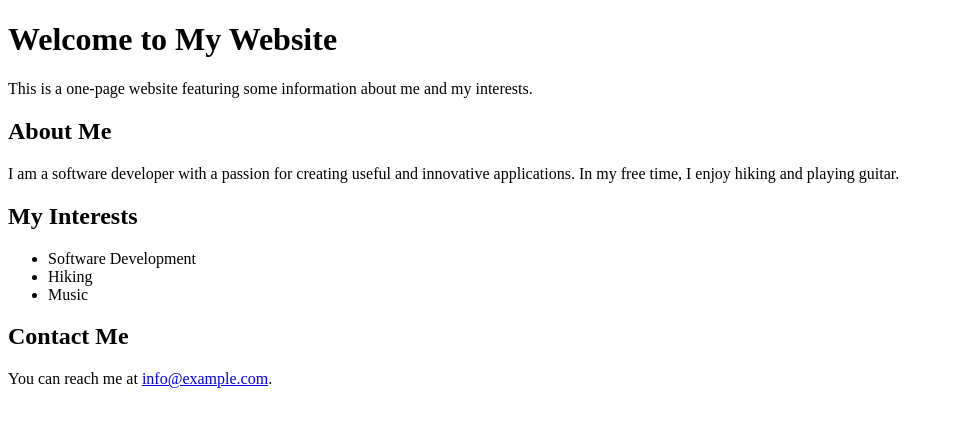
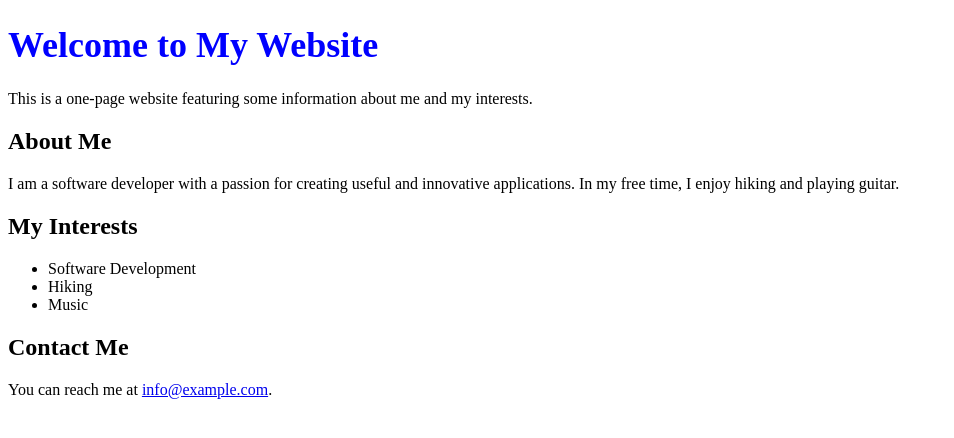
Before and after one commit to Zooooepan1211/finalexam, a plain HTML site: page index.html in a window 1280 px wide. Shown: the whole page, without its empty margins (0-954 px from the left). Drawn offline with Linux system fonts and the light colour scheme.

Commit message:
Update index.html

```diff
--- a/index.html
+++ b/index.html
@@ -2,6 +2,12 @@
 <html>
   <head>
     <title>My Website</title>
+    <style>
+  h1 {
+    color: blue;
+    font-size: 36px;
+  }
+</style>
   </head>
   <body>
     <h1>Welcome to My Website</h1>
```
